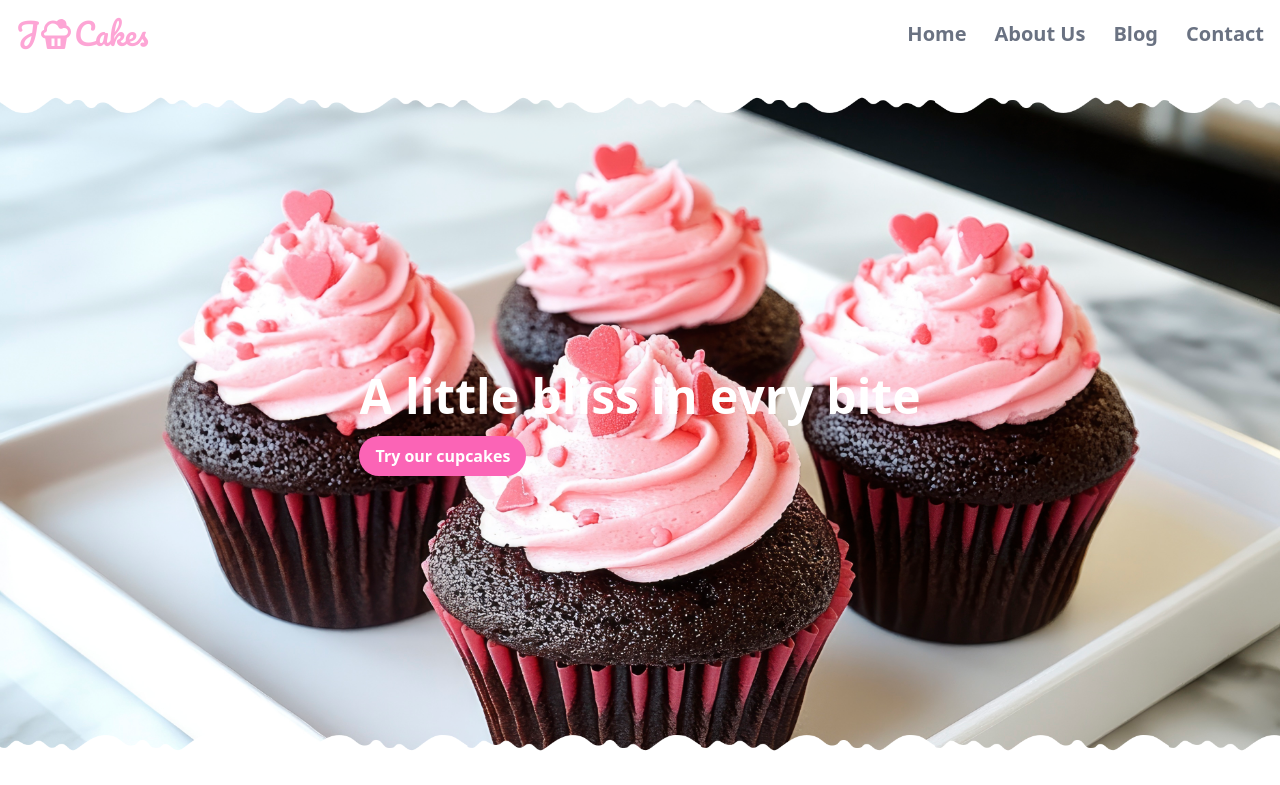
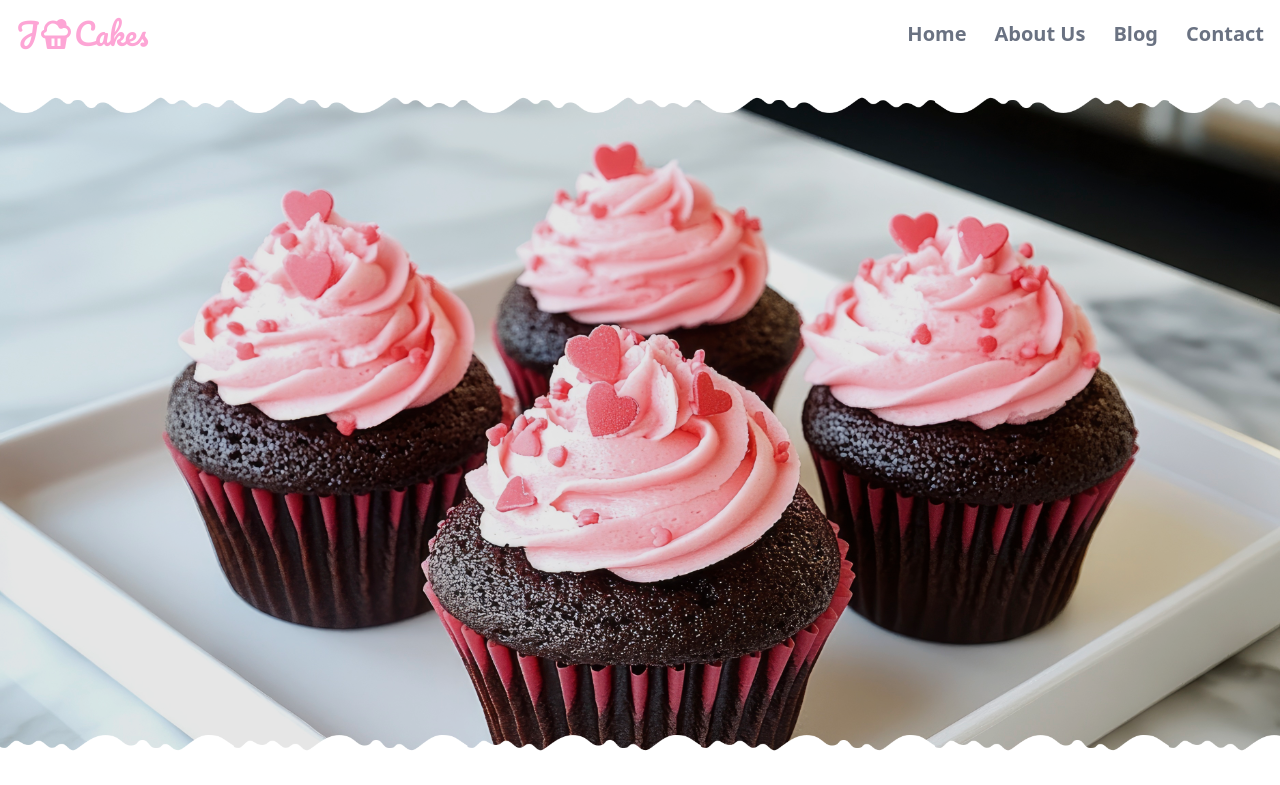
Before and after one commit to Jeniya14/my-cupcake-project, a React (Vite) app: page / in a window 1280 px wide. Shown: the top 785 px of the page. Built offline with nearby package versions, Linux system fonts and the light colour scheme.

Commit message:
text background modified

```diff
--- a/src/section/Hero.jsx
+++ b/src/section/Hero.jsx
@@ -2,12 +2,10 @@ import React from 'react'
 const Hero = () => {
   return (
     <div>
-        <div className='hero bg-center md:bg-top bg-[url(/assets/bg2.jpg)] bg-no-repeat bg-fixed bg-cover relative flex justify-center items-center h-[90vh] mt-[64px]'>
-        <div  className=''>
-          <div className='text-white text-3xl md:text-5xl font-bold mb-4'> A little bliss in evry bite</div>
-          <button className='bg-pink-400 hover:bg-pink-600 text-white font-bold py-2 px-4 rounded-full self-center'>Try our cupcakes</button>
+        <div className='hero bg-center md:bg-top bg-no-repeat bg-fixed bg-cover relative flex justify-center items-center h-[90vh] mt-[64px] bg-neutral-500 bg-[url(/assets/bg2.jpg)] bg-blend-overlay'>
+          <div   >
 
-        </div>
+          </div>
         </div>
     </div>
   )
```
Also changed, not shown: public/assets/pinkandbpink.png (added).
